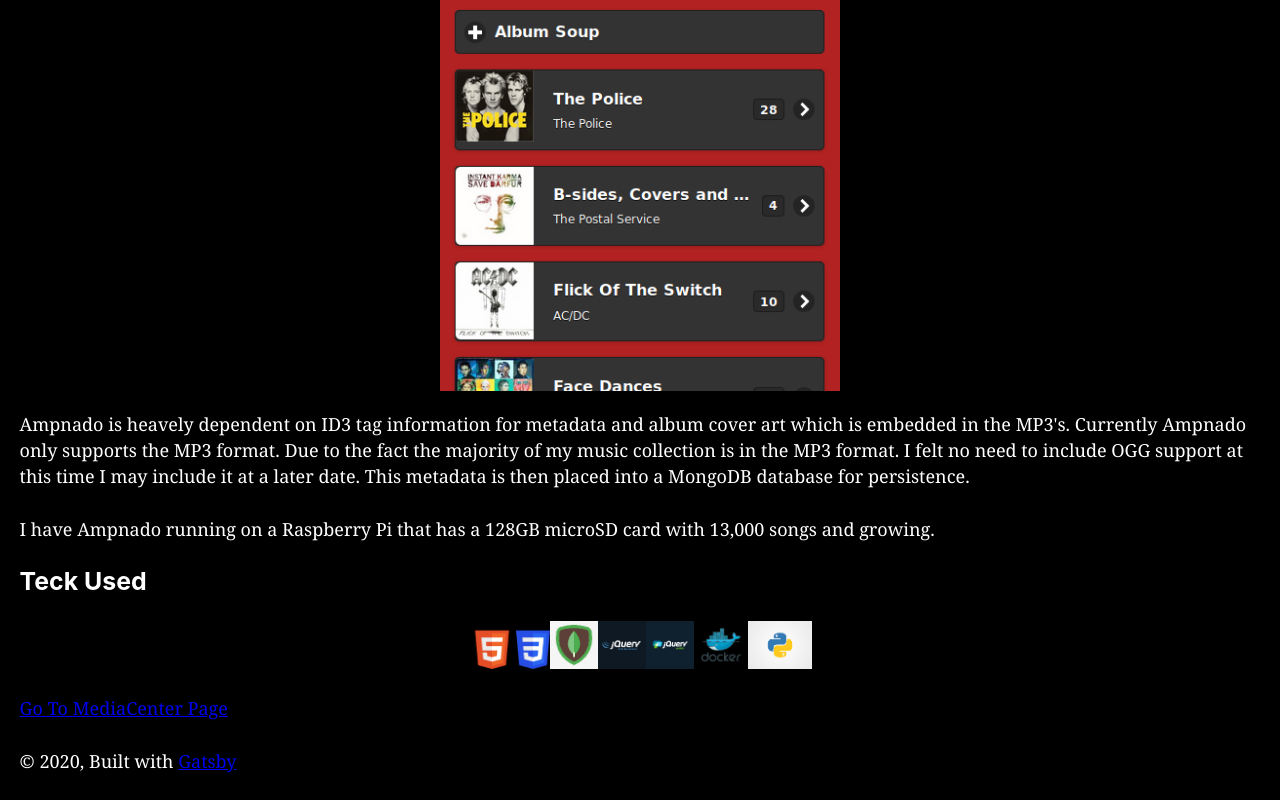
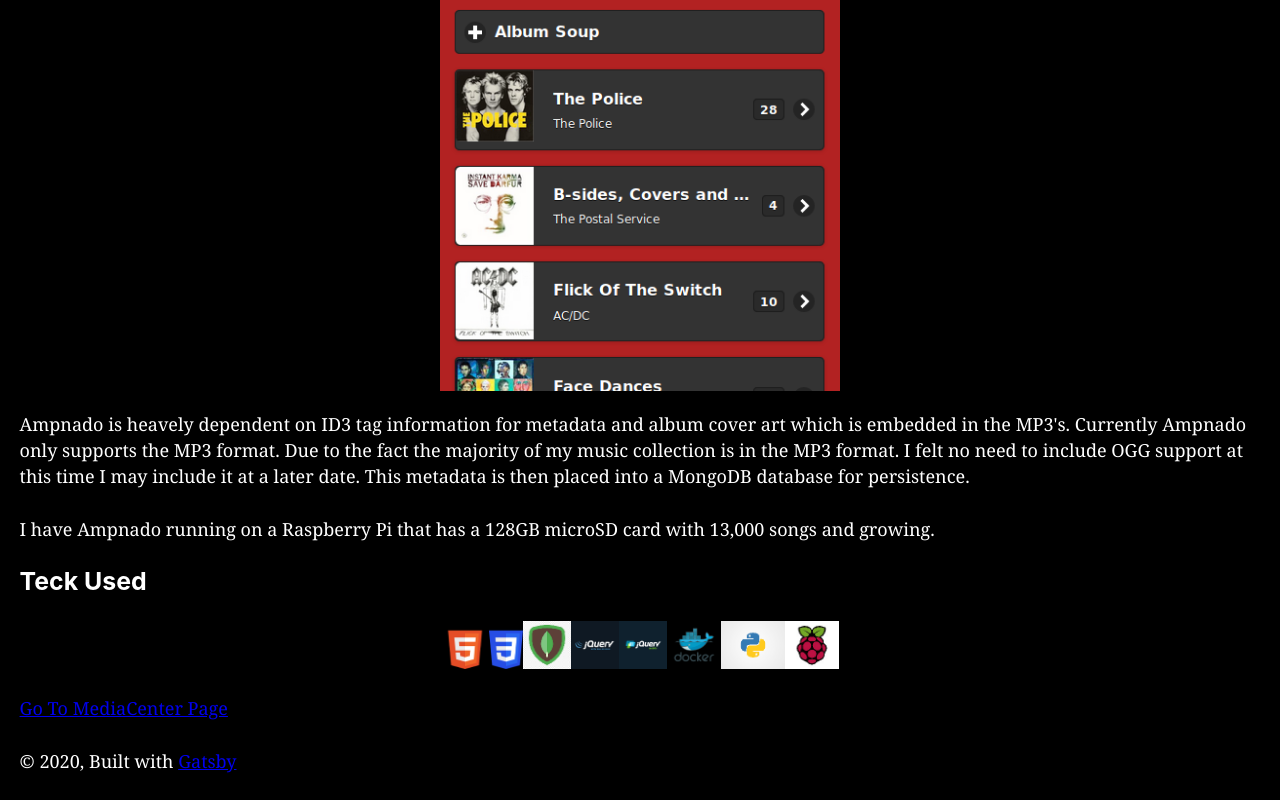
Before and after one commit to cjsmocjsmo/charlie_site, a Gatsby site: page /ampnado in a window 1280 px wide. Shown: the part 431-1231 px from the top of the page. Built offline with nearby package versions, Linux system fonts and the light colour scheme; Gatsby itself is replaced by a stand-in of ours.

Commit message:
added raspberry log

```diff
--- a/src/components/AmpnadoTech.js
+++ b/src/components/AmpnadoTech.js
@@ -6,6 +6,7 @@ import JQM from '../images/jquery_mobile.png'
 import MDB from '../images/mongodb.png'
 import JQ from '../images/jquery-logo.png'
 import PythonL from '../images/python-logo.png'
+import Berry from '../images/berry.jpg'
 
 
 const AmpnadoTech = () => (
@@ -14,7 +15,7 @@ const AmpnadoTech = () => (
       style={{
       display: "flex",
       flexDirection: "row",
-      flexWrap: "nowrap",
+      flexWrap: "wrap",
       justifyContent: "center",
       alignItems: "stretch",
       alignContent: "center",
@@ -26,6 +27,7 @@ const AmpnadoTech = () => (
       <img src={ JQM } style={{height: 48}} alt="" />
       <img src={ Docker } style={{height: 48}} alt="" />
       <img src={ PythonL } style={{height: 48}} alt="" />
+      <img src={ Berry } style={{height: 48}} alt="" />
   </div>
 
 )
```
Also changed, not shown: src/components/MediaCenterTech.js (+3 -7 lines), src/images/berry.jpg (added).
